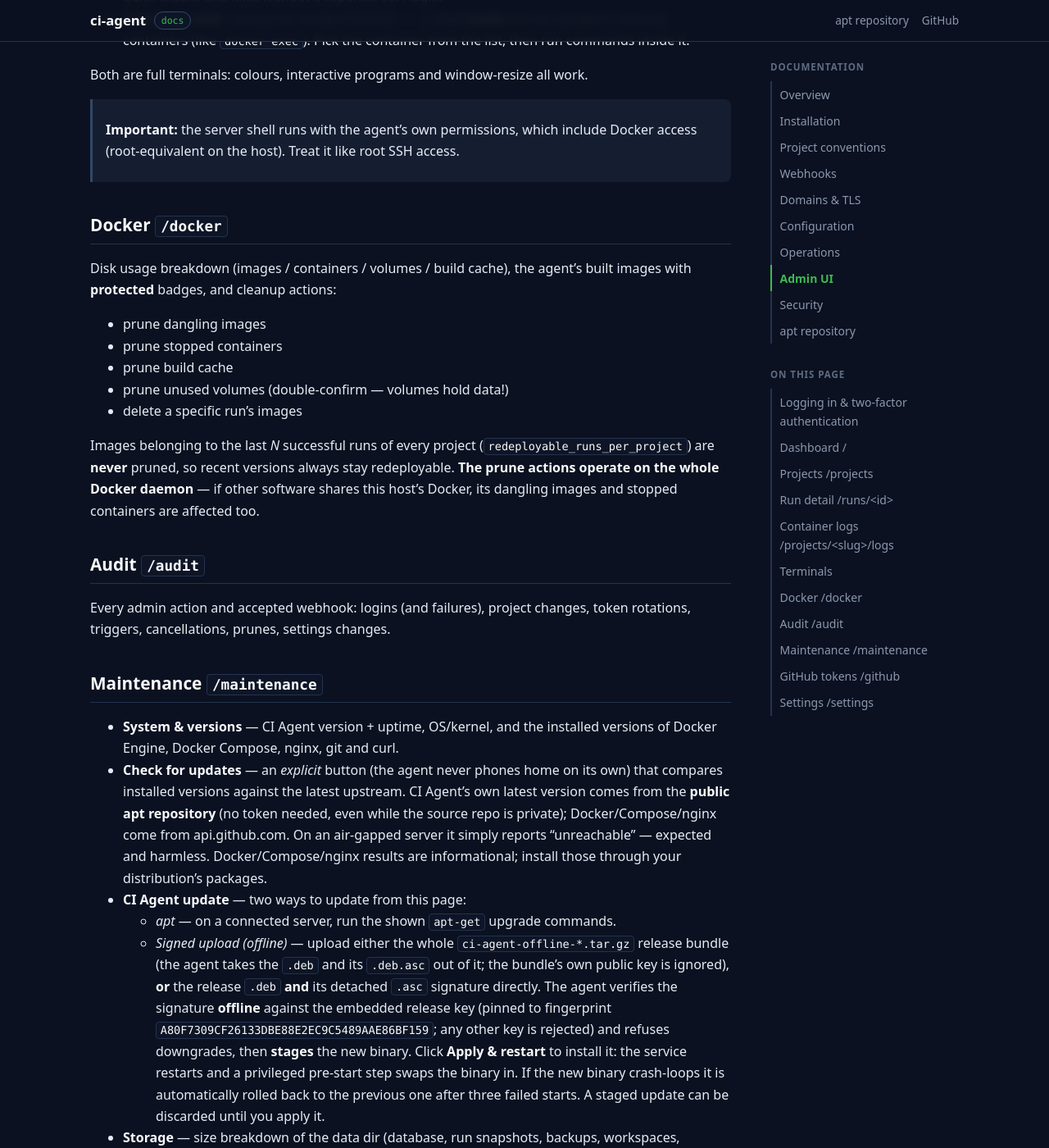
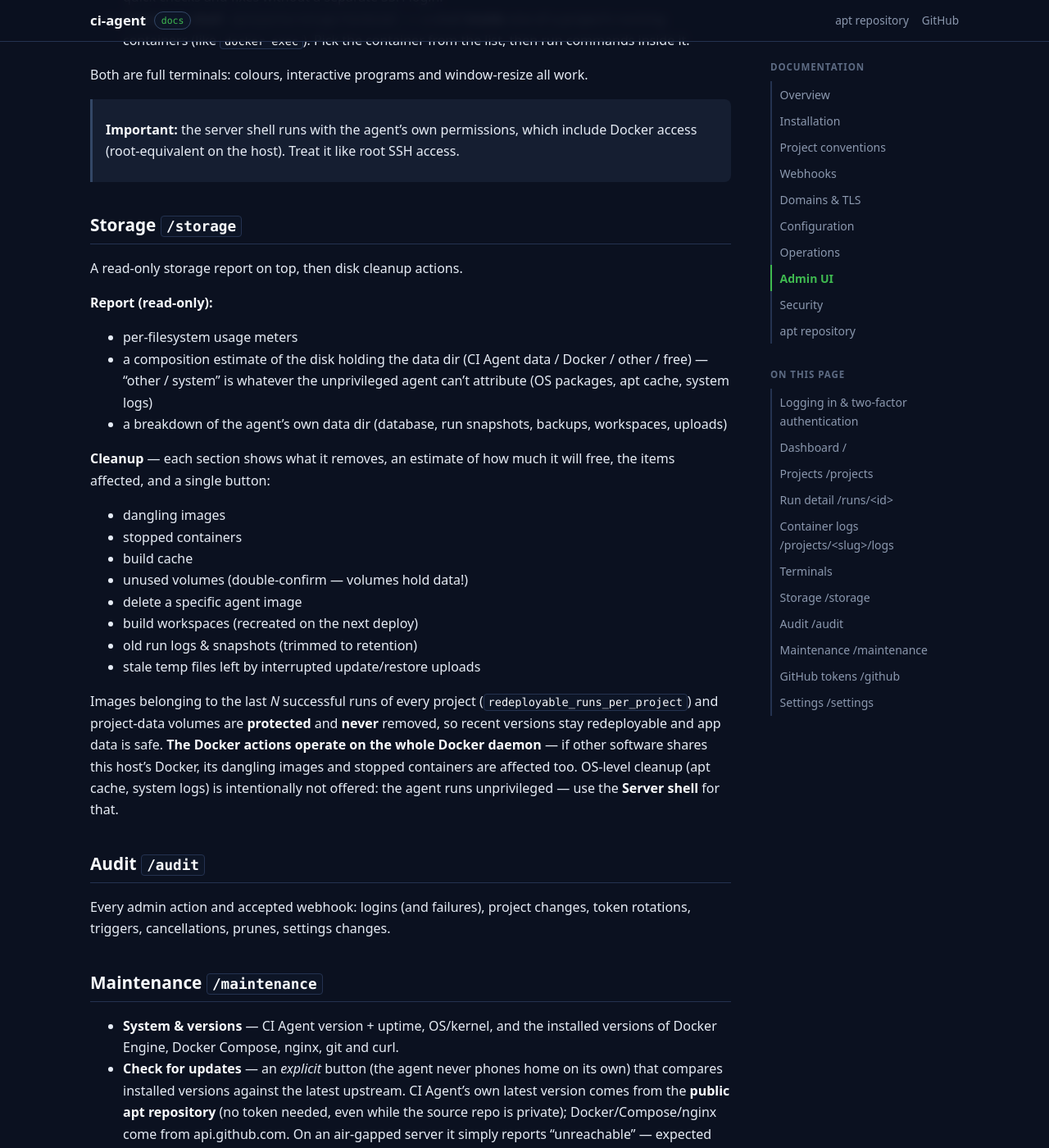
Before and after one commit to m-hoseinzadeh/ci-agent-apt, a Jekyll site: the page built from docs/ui.md, in a window 1280 px wide and 1400 px high, scrolled down 1890 px. Shown: the whole window at 82% size. Built offline with Jekyll 4.4.1, drawn with Linux system fonts in a browser that asks for light colours; our own code applies the rules of GitHub Pages for plain Markdown files; some of the changed text lies outside the part shown.

Commit message:
Publish v0.2.2-r65

```diff
--- a/docs/ui.md
+++ b/docs/ui.md
@@ -88,22 +88,38 @@ work.
 > which include Docker access (root-equivalent on the host). Treat it like
 > root SSH access.
 
-## Docker `/docker`
+## Storage `/storage`
 
-Disk usage breakdown (images / containers / volumes / build cache),
-the agent's built images with **protected** badges, and cleanup actions:
+A read-only storage report on top, then disk cleanup actions.
 
-- prune dangling images
-- prune stopped containers
-- prune build cache
-- prune unused volumes (double-confirm — volumes hold data!)
-- delete a specific run's images
+**Report (read-only):**
+
+- per-filesystem usage meters
+- a composition estimate of the disk holding the data dir
+  (CI Agent data / Docker / other / free) — “other / system” is whatever the
+  unprivileged agent can't attribute (OS packages, apt cache, system logs)
+- a breakdown of the agent's own data dir (database, run snapshots, backups,
+  workspaces, uploads)
+
+**Cleanup** — each section shows what it removes, an estimate of how much it
+will free, the items affected, and a single button:
+
+- dangling images
+- stopped containers
+- build cache
+- unused volumes (double-confirm — volumes hold data!)
+- delete a specific agent image
+- build workspaces (recreated on the next deploy)
+- old run logs & snapshots (trimmed to retention)
+- stale temp files left by interrupted update/restore uploads
 
 Images belonging to the last *N* successful runs of every project
-(`redeployable_runs_per_project`) are **never** pruned, so recent versions
-always stay redeployable. **The prune actions operate on the whole Docker
-daemon** — if other software shares this host's Docker, its dangling images
-and stopped containers are affected too.
+(`redeployable_runs_per_project`) and project-data volumes are **protected** and
+**never** removed, so recent versions stay redeployable and app data is safe.
+**The Docker actions operate on the whole Docker daemon** — if other software
+shares this host's Docker, its dangling images and stopped containers are
+affected too. OS-level cleanup (apt cache, system logs) is intentionally not
+offered: the agent runs unprivileged — use the **Server shell** for that.
 
 ## Audit `/audit`
 
@@ -135,8 +151,9 @@ changes, token rotations, triggers, cancellations, prunes, settings changes.
     step swaps the binary in. If the new binary crash-loops it is automatically
     rolled back to the previous one after three failed starts. A staged update
     can be discarded until you apply it.
-- **Storage** — size breakdown of the data dir (database, run snapshots,
-  backups, workspaces, uploads) and free disk.
+- **Data dir** — a quick size breakdown of the data dir (database, run
+  snapshots, backups, workspaces, uploads) and free disk. The full storage
+  report and cleanup actions live on the [Storage](./ui.md) page.
 - **Backups** — create a backup on demand (`VACUUM INTO`, safe while runs are
   active), download or delete existing backups. The nightly housekeeping
   backup (keep 7) continues regardless.
```
Also changed, not shown: 9 other files.
